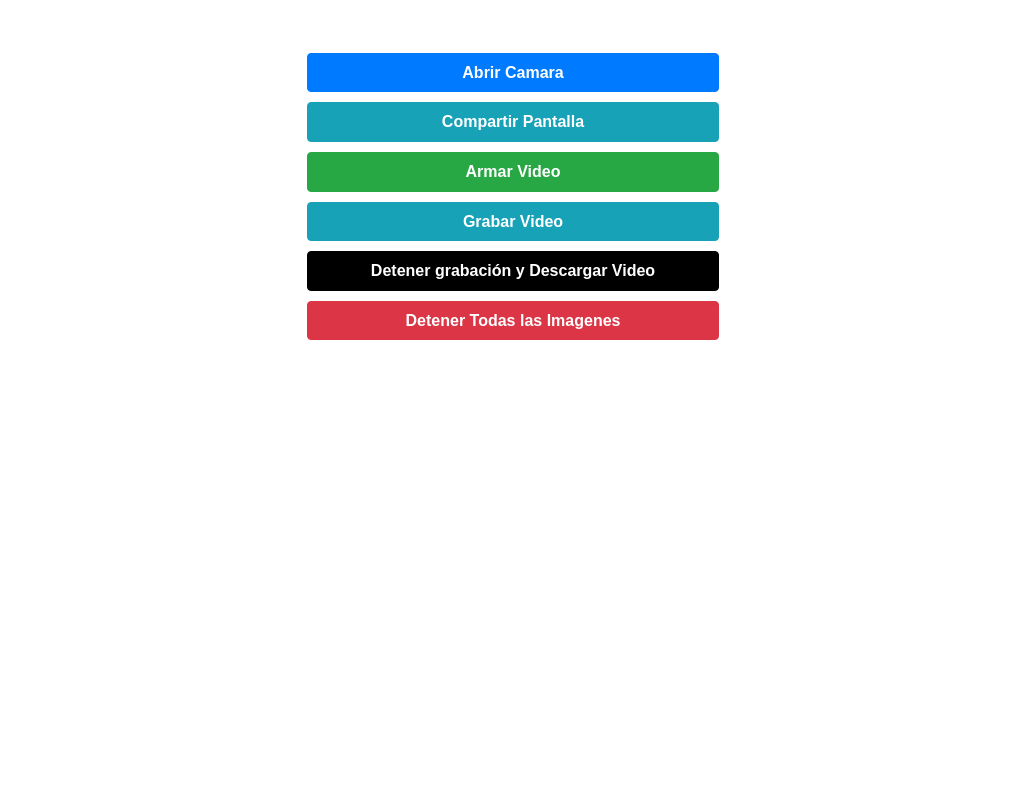
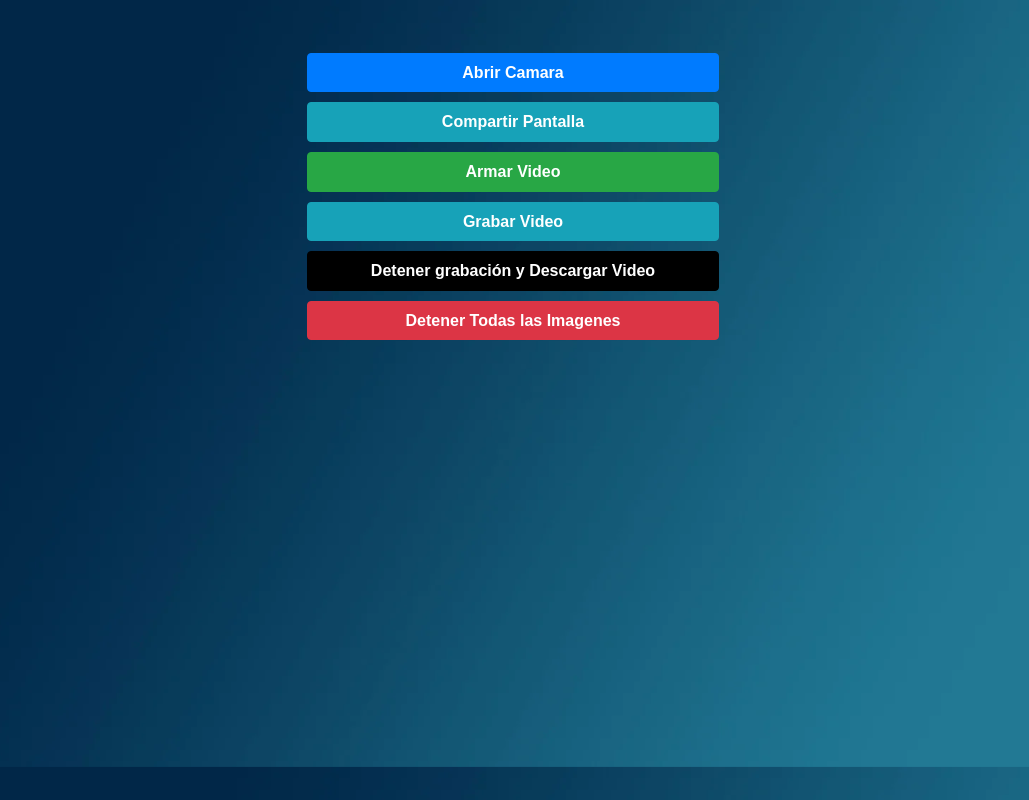
Before and after one commit to AleSaturno/Proyecto-2.0, a plain HTML site: page inicio.html in a window 1280 px wide. Shown: the whole page, without its empty margins (127-1156 px from the left). Drawn offline with Linux system fonts and the light colour scheme.

Commit message:
commit 1.8

```diff
--- a/Css/inicio.css
+++ b/Css/inicio.css
@@ -1,7 +1,7 @@
 body{
 	margin: 0;
 	padding: 0;
-	background: url("Image/fondo.jpg");
+	background: url("/Image/fondo.jpg");
 	background-size: 106.5%;
     font-family: sans-serif;
 
```
